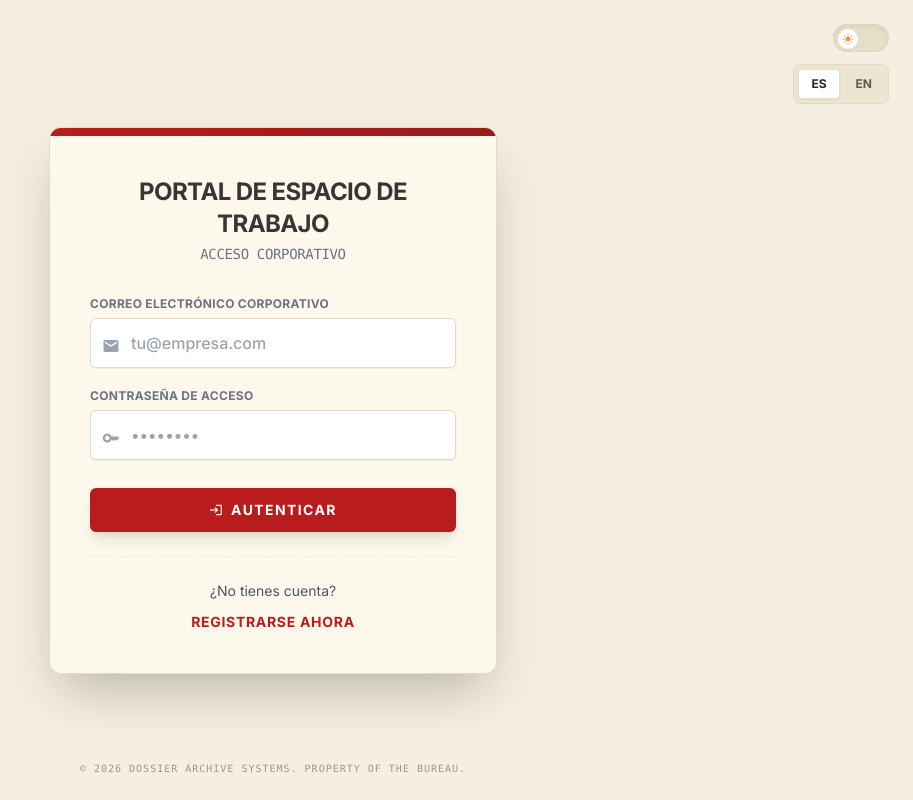
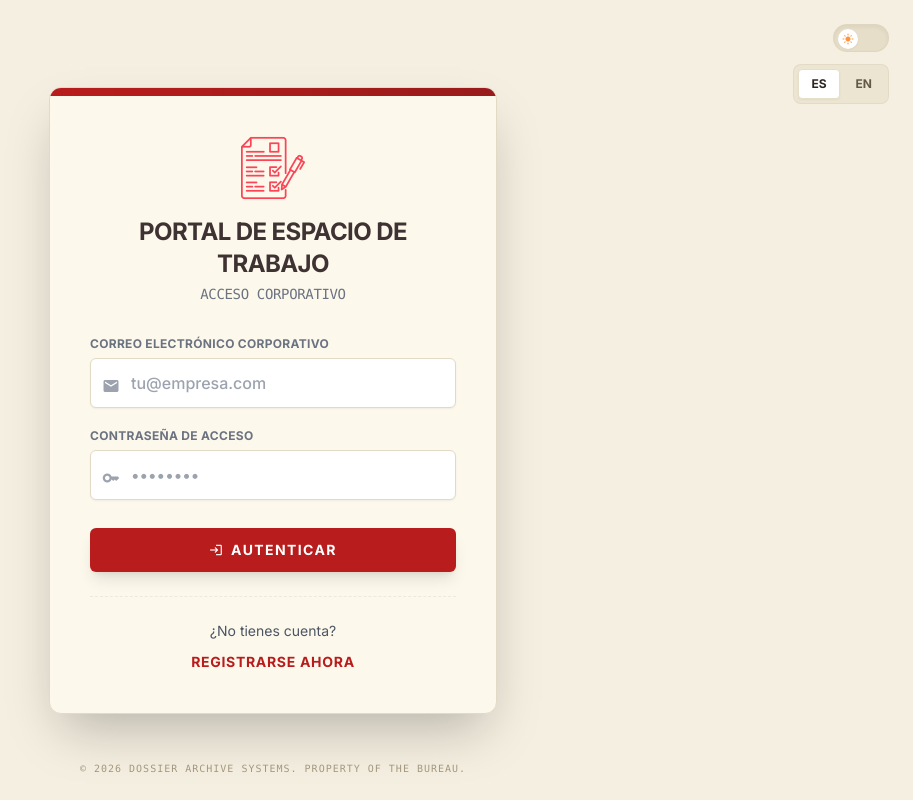
Before and after one commit to JesusBustos12/Gestor-de-tareas, a React (Vite) app: page / in a window 1280 px wide. Shown: the whole page, without its empty margins (367-1280 px from the left). Built offline with nearby package versions, Linux system fonts and the light colour scheme; no server answers.

Commit message:
feat: implementar icono de tareas en cabecera (favicon) y cuerpo (sidebar/login)

```diff
--- a/components/Sidebar.tsx
+++ b/components/Sidebar.tsx
@@ -51,9 +51,7 @@ const Sidebar: React.FC<SidebarProps> = ({
             <aside className={`fixed md:relative inset-y-0 left-0 w-64 flex-shrink-0 border-r flex flex-col z-50 transform transition-transform duration-300 ease-in-out md:translate-x-0 h-full ${isOpen ? 'translate-x-0' : '-translate-x-full'} ${theme === 'dark' ? 'bg-sidebar-dark border-stone-700' : 'bg-sidebar-light border-stone-300/60'}`}>
                 <div className={`h-16 flex items-center px-6 border-b ${theme === 'dark' ? 'border-stone-700' : 'border-stone-300/60'}`}>
                     <div className="flex items-center gap-2 cursor-pointer" onClick={() => onNavigate('dashboard')} role="button" aria-label="Go to Dashboard">
-                        <div className={`w-8 h-8 rounded flex items-center justify-center border ${theme === 'dark' ? 'bg-primary/20 text-primary border-primary/30' : 'bg-primary/10 text-primary border-primary/20'}`}>
-                            <span className="material-icons text-xl" aria-hidden="true">fact_check</span>
-                        </div>
+                        <img src="/lista-de-tareas.png" alt="Logo Dossier" className="w-8 h-8 object-contain" />
                         <span className={`font-bold text-lg tracking-tight font-serif ${theme === 'dark' ? 'text-stone-200' : 'text-stone-900'}`}>Dossier</span>
                     </div>
                     {/* Close button for mobile */}
--- a/index.html
+++ b/index.html
@@ -4,6 +4,7 @@
 <head>
     <meta charset="utf-8" />
     <meta content="width=device-width, initial-scale=1.0" name="viewport" />
+    <link rel="icon" type="image/png" href="/lista-de-tareas.png" />
 
     <!-- SEO Primario -->
     <title>Dossier - Gestión de Tareas Profesional</title>
--- a/screens/Login.tsx
+++ b/screens/Login.tsx
@@ -125,7 +125,8 @@ const Login: React.FC<LoginProps> = ({ onLogin }) => {
 
                     <div className="p-8 md:p-10 relative">
                         {/* Header */}
-                        <div className="text-center mb-8">
+                        <div className="flex flex-col items-center text-center mb-8">
+                            <img src="/lista-de-tareas.png" alt="Logo Dossier" className="w-16 h-16 object-contain mb-4" />
                             <h1 className={`text-2xl font-bold tracking-tight uppercase font-sans mb-1 transition-colors ${theme === 'dark' ? 'text-stone-200' : 'text-ink'}`}>
                                 {isRegistering ? t('login.createAccount') : t('login.title')}
                             </h1>
```
Also changed, not shown: public/lista-de-tareas.png (added).
